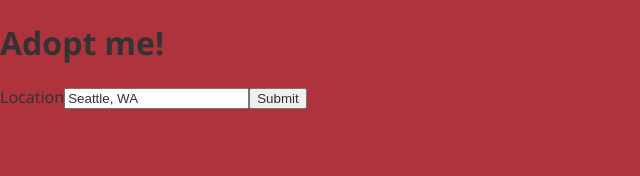
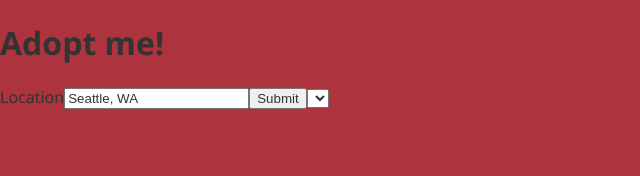
Before and after one commit to SaraMiri/Complete-intro-to-react-v5, a React (Vite) app: page / in a window 1280 px wide. Shown: the top 176 px of the page, without its empty margins (0-640 px from the left). Built offline with nearby package versions, Linux system fonts and the light colour scheme.

Commit message:
WIP: using Hooks with SearchParams Component. Create "animal".

```diff
--- a/package.json
+++ b/package.json
@@ -30,10 +30,12 @@
     "eslint-plugin-import": "^2.17.2",
     "eslint-plugin-jsx-a11y": "^6.2.1",
     "eslint-plugin-react": "^7.12.4",
+    "eslint-plugin-react-hooks": "^1.6.0",
     "parcel-bundler": "^1.12.3",
     "prettier": "^1.17.0"
   },
   "dependencies": {
+    "petfinder-client": "^1.0.2",
     "react": "^16.0.0",
     "react-dom": "^16.8.6"
   }
--- a/src/SearchParams.js
+++ b/src/SearchParams.js
@@ -1,7 +1,8 @@
 import React, { useState } from "react";
-
+import ANIMALS from "petfinder-client";
 const SearchParams = () => {
   const [location, setLocation] = useState("Seattle, WA");
+  const [animal, setAnimal] = useState("dog");
 
   return (
     <div>
@@ -16,6 +17,15 @@ const SearchParams = () => {
           />
           <button>Submit</button>
         </label>
+        <label htmlFor="animal">
+          <select
+            onChange={event => setLocation(event.target.value)}
+            onBlur={event => setLocation(event.target.value)}
+            id="animal"
+            value={animal}
+            placeholder="Animal"
+          />
+        </label>
       </form>
     </div>
   );
```
Also changed, not shown: .eslintrc.json, 1 other file (tests, documents, lock files or other folders).
